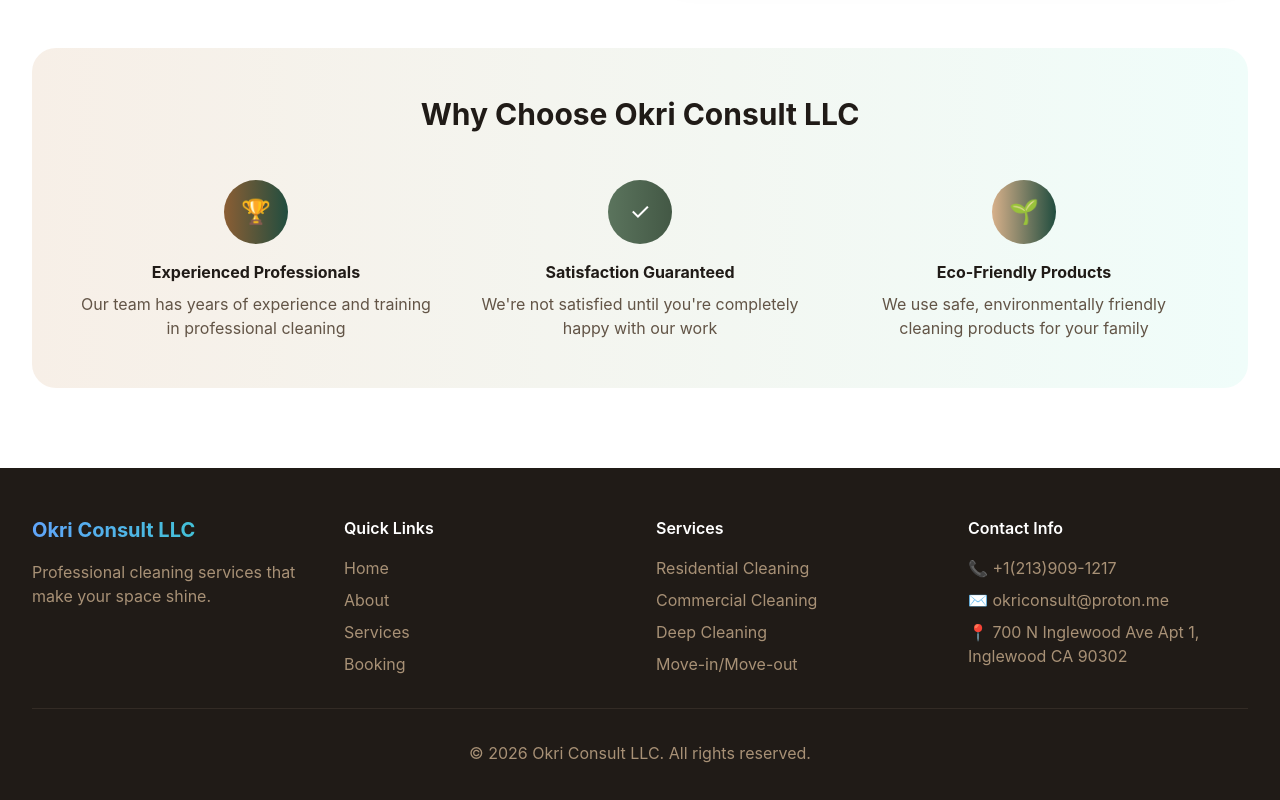
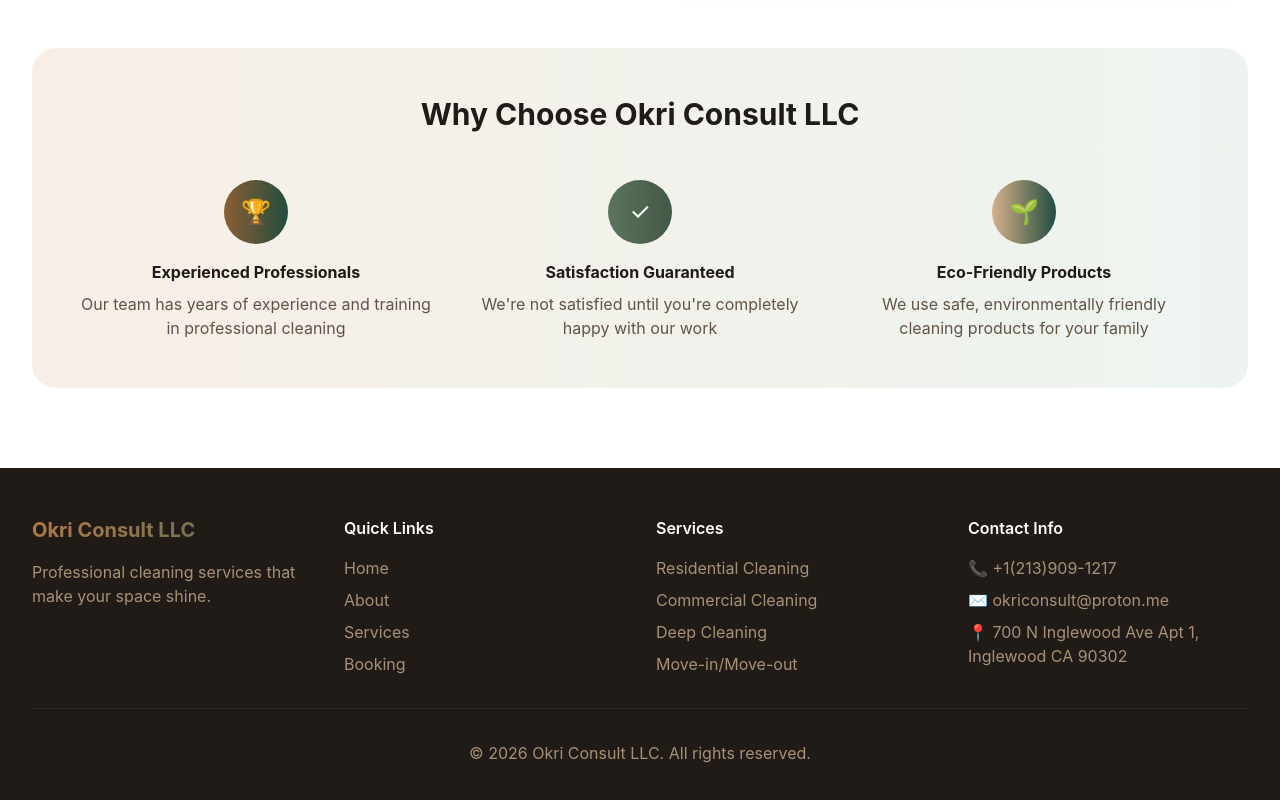
Before and after one commit to Clintonkes/Okri-Consult, a React (Vite) app in the folder frontend/: page /about in a window 1280 px wide. Shown: the part 614-1414 px from the top of the page. Built offline with nearby package versions, Linux system fonts and the light colour scheme; no server answers.

Commit message:
No more markup

```diff
--- a/frontend/Pages/About.jsx
+++ b/frontend/Pages/About.jsx
@@ -24,7 +24,7 @@ export default function About() {
               </p>
             </div>
             <div className="relative">
-              <div className="aspect-w-4 aspect-h-3 rounded-3xl overflow-hidden shadow-xl">
+              <div className="aspect-[4/3] rounded-3xl overflow-hidden shadow-xl">
                 <img
                   src="https://images.unsplash.com/photo-1600880706871-5e3b218bab05?ixlib=rb-4.0.3&auto=format&fit=crop&w=800&q=80"
                   alt="Cleaning Team"
--- a/frontend/Pages/Services.jsx
+++ b/frontend/Pages/Services.jsx
@@ -26,8 +26,8 @@ export default function Services() {
           <div className="grid grid-cols-1 md:grid-cols-2 lg:grid-cols-3 gap-8">
             {services.map((service) => (
               <div key={service.id} className="card card-hover overflow-hidden">
-                <div className="aspect-w-16 aspect-h-9">
-                  <img src={service.image} alt={service.title} className="w-full h-48 object-cover" />
+                <div className="aspect-[16/9]">
+                  <img src={service.image} alt={service.title} className="w-full h-full object-cover" />
                 </div>
                 <div className="p-6">
                   <div className="text-4xl mb-4">{service.icon}</div>
--- a/frontend/components/Hero.jsx
+++ b/frontend/components/Hero.jsx
@@ -36,7 +36,7 @@ export default function Hero() {
             </div>
           </div>
           <div className="relative">
-            <div className="aspect-w-16 aspect-h-12 rounded-3xl overflow-hidden shadow-2xl bg-gradient-to-br from-blue-100 to-teal-100">
+            <div className="aspect-[4/3] rounded-3xl overflow-hidden shadow-2xl bg-gradient-to-br from-blue-100 to-teal-100">
               <img
                 src="https://images.unsplash.com/photo-1581578017442-73e757bfcf4d?ixlib=rb-4.0.3&auto=format&fit=crop&w=800&q=80"
                 alt="Professional Cleaner"
--- /dev/null
+++ b/frontend/postcss.config.js
@@ -0,0 +1,6 @@
+module.exports = {
+  plugins: {
+    tailwindcss: {},
+    autoprefixer: {},
+  },
+}
--- a/frontend/tailwind.config.js
+++ b/frontend/tailwind.config.js
@@ -12,13 +12,22 @@ module.exports = {
         blue: {
           50: '#f7efe7',
           100: '#ead9c8',
+          200: '#dcc4a9',
+          400: '#b07a46',
+          500: '#946139',
           600: '#8b5e34',
           700: '#6f4526',
           800: '#52311a',
+          900: '#342013',
         },
         teal: {
+          50: '#edf4ef',
+          100: '#d9e6dd',
+          200: '#bed0c4',
+          400: '#4f6d5c',
           500: '#214d3f',
           600: '#17382d',
+          700: '#112820',
         },
         cyan: {
           100: '#f1e1cd',
@@ -26,8 +35,10 @@ module.exports = {
         },
         green: {
           100: '#d6e0d6',
+          200: '#b9cab8',
           500: '#5b745d',
           600: '#435845',
+          700: '#314033',
         },
         gray: {
           50: '#f8f4ee',
```
